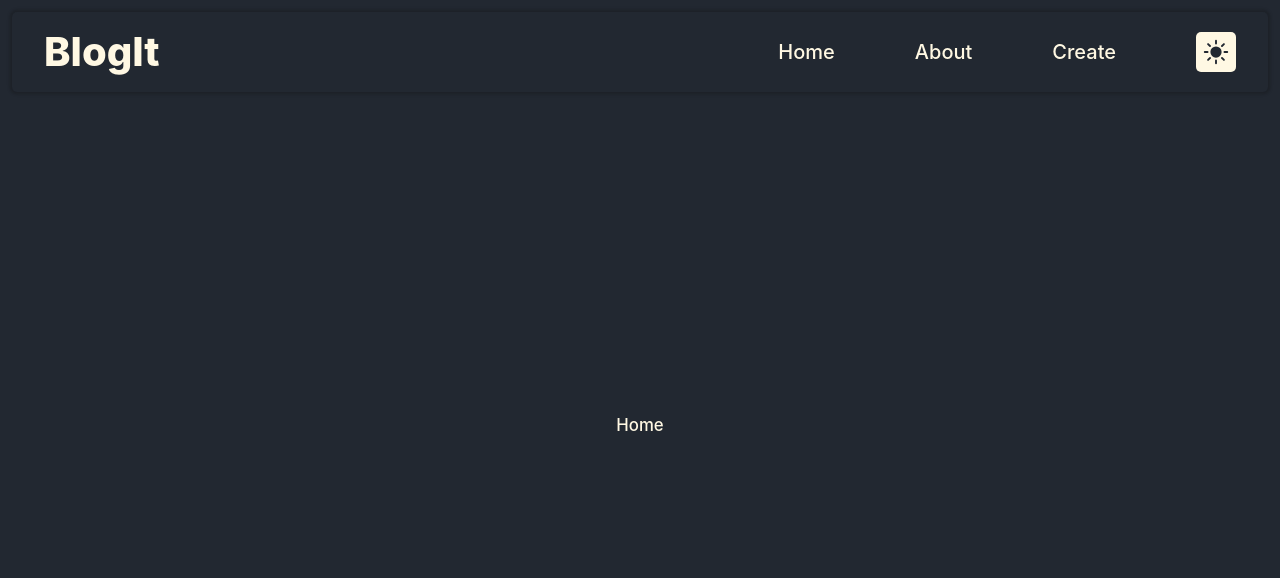
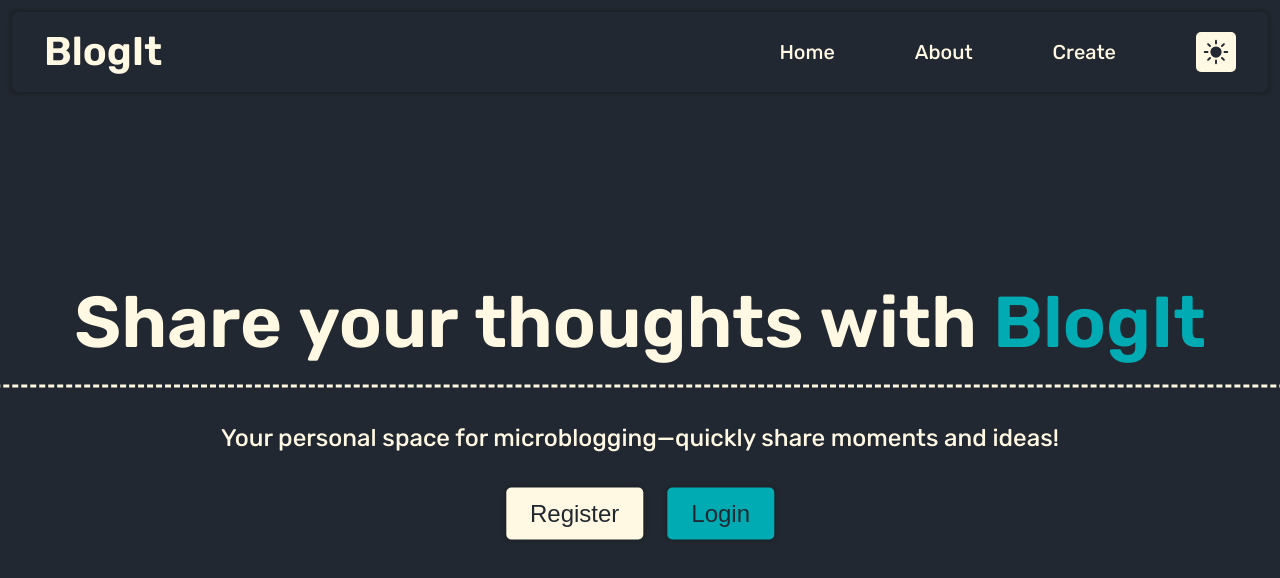
Before and after one commit to JuhilSavani/BlogIt, a React (Vite) app in the folder client/: page / in a window 1280 px wide. Shown: the top 578 px of the page. Built offline with nearby package versions, Linux system fonts and the light colour scheme; a small style sheet from the web is missing.

Commit message:
add home page

```diff
--- a/client/src/main.scss
+++ b/client/src/main.scss
@@ -1,17 +1,20 @@
+@import url('https://fonts.googleapis.com/css2?family=Rubik:ital,wght@0,300..900;1,300..900&display=swap');
+
 :root {
   --primary-white: #FFF8E3;
   --primary-black: #222831;
   --primary-gold: #FFC436;
+  --primary-blue: #00ABB3;
 
   --font-sm: 1.05rem;
   --font-md: 1.25rem;
   --font-lg: 1.5rem;
-  --font-xl: 2rem;
-  --font-xxl: 2.5rem;
+  --font-xl: 2.5rem;
+  --font-xxl: 4.5rem;
 
-  font-family: Inter, system-ui, Avenir, Helvetica, Arial, sans-serif;
+  font-family: Rubik, Inter, system-ui, Avenir, Helvetica, Arial, sans-serif;
   line-height: 1.5;
-  font-weight: 500;
+  font-weight: 450;
   color-scheme: light dark;
   font-synthesis: none;
   text-rendering: optimizeLegibility;
@@ -28,6 +31,7 @@
 }
 
 *::selection {
+  color: #121212;
   background-color: #9B86BD;
 }
 
@@ -104,8 +108,8 @@ header nav {
   width: 100%;
 
   .logo {
-    font-size: var(--font-xxl);
-    font-weight: 800;
+    font-size: var(--font-xl);
+    font-weight: 600;
   }
 
   ul {
@@ -246,7 +250,7 @@ header.scrolled {
   }
 }
 
-
+// LOGIN-REGISTER ~~~~~~~
 .sign-in .container,
 .sign-up .container{
   width: 450px;
@@ -309,3 +313,51 @@ header.scrolled {
     }
   }
 }
+
+// HOME ~~~~~~~
+.home .container{
+  position: absolute;
+  top: 50%;
+  left: 50%;
+  transform: translate(-50%, -50%);
+  h1{
+    font-weight: 600;
+    padding: 0.5rem 5rem;
+    font-size: var(--font-xxl);
+    text-align: center;
+    border-bottom: 3px dashed var(--txt-color);
+    margin: 2rem 0;
+  }
+  span{
+    color: var(--primary-blue);
+  }
+  p{
+    text-align: center;
+    font-size: var(--font-lg);
+  }
+  div{
+    display: block;
+    margin: 2rem auto;
+    width: fit-content;
+    display: flex;
+    gap: 1.5rem;
+  }
+  button{
+    padding: 0.75rem 1.5rem;
+    border-radius: 5px;
+    border: none;
+    background: var(--primary-white);
+    box-shadow: 0 0 5px rgba(16, 16, 16, 0.5);
+    transition: 0.5s cubic-bezier(0.075, 0.82, 0.165, 1);
+    &:last-child{
+      background-color: var(--primary-blue);
+    }
+    &:hover{
+      transform: scale(1.2);
+    }
+  }
+  a{
+    color: var(--primary-black);
+    font-size: var(--font-lg);
+  }
+}
--- a/client/src/pages/Home.jsx
+++ b/client/src/pages/Home.jsx
@@ -1,11 +1,26 @@
-import React from 'react';
+import { Link } from "react-router-dom";
 
-const Home = () => {
+function Home() {
   return (
-    <div className='page home'>
-    <div className="container">Home</div>
-  </div>
+    <div className="page home">
+      <div className="container">
+        <h1>
+          Share&nbsp;your&nbsp;thoughts&nbsp;with&nbsp;<span>BlogIt</span>
+        </h1>
+        <p>
+          Your personal space for microblogging—quickly share moments and ideas!
+        </p>
+        <div>
+          <button>
+            <Link to="/sign-up">Register</Link>
+          </button>
+          <button>
+            <Link to="/sign-in">Login</Link>
+          </button>
+        </div>
+      </div>
+    </div>
   );
-};
+}
 
 export default Home;
```
